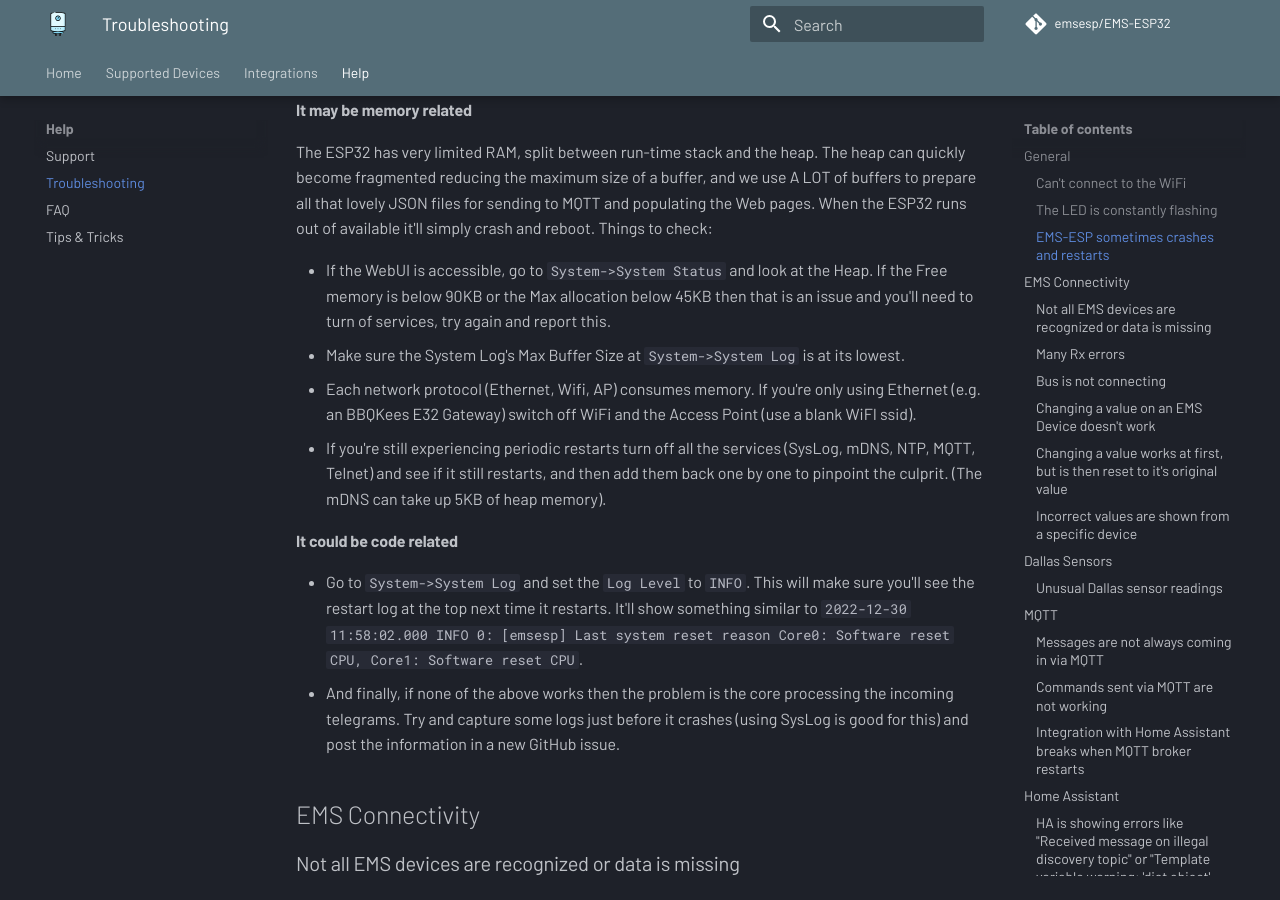
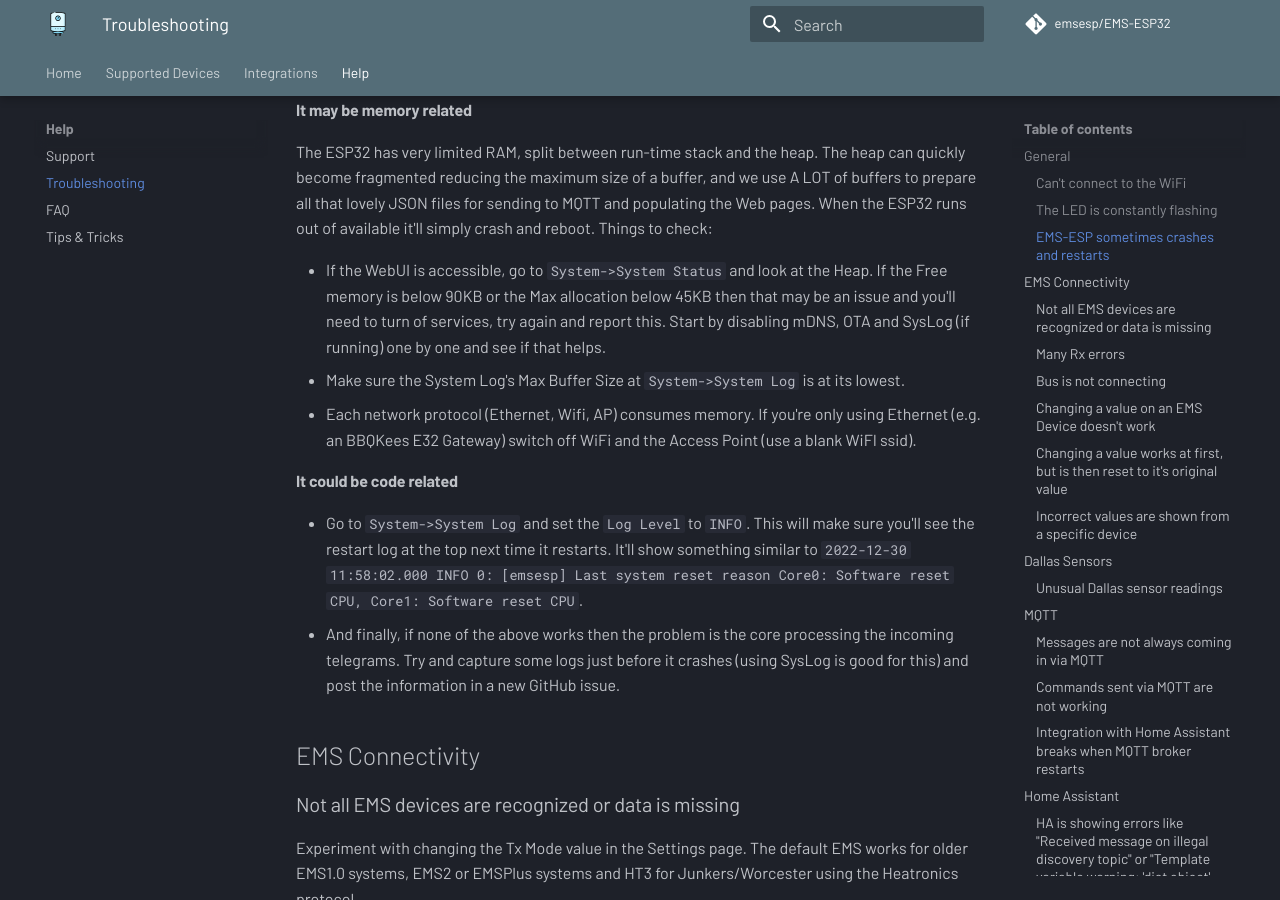
Before and after one commit to emsesp/docs, an MkDocs documentation site: the page built from docs/Troubleshooting.md, in a window 1280 px wide and 900 px high, scrolled down 1192 px. Built offline with MkDocs 1.6.1 and Material for MkDocs 9.7.7, drawn with Linux system fonts in a browser that asks for light colours; comment, search, counter and statistics services are not loaded.

Commit message:
list services to disable to save memory

```diff
--- a/docs/Troubleshooting.md
+++ b/docs/Troubleshooting.md
@@ -32,10 +32,9 @@
 
 The ESP32 has very limited RAM, split between run-time stack and the heap. The heap can quickly become fragmented reducing the maximum size of a buffer, and we use A LOT of buffers to prepare all that lovely JSON files for sending to MQTT and populating the Web pages. When the ESP32 runs out of available it'll simply crash and reboot. Things to check:
 
-- If the WebUI is accessible, go to `System->System Status` and look at the Heap. If the Free memory is below 90KB or the Max allocation below 45KB then that is an issue and you'll need to turn of services, try again and report this.
+- If the WebUI is accessible, go to `System->System Status` and look at the Heap. If the Free memory is below 90KB or the Max allocation below 45KB then that may be an issue and you'll need to turn of services, try again and report this. Start by disabling mDNS, OTA and SysLog (if running) one by one and see if that helps.
 - Make sure the System Log's Max Buffer Size at `System->System Log` is at its lowest.
 - Each network protocol (Ethernet, Wifi, AP) consumes memory. If you're only using Ethernet (e.g. an BBQKees E32 Gateway) switch off WiFi and the Access Point (use a blank WiFI ssid).
-- If you're still experiencing periodic restarts turn off all the services (SysLog, mDNS, NTP, MQTT, Telnet) and see if it still restarts, and then add them back one by one to pinpoint the culprit. (The mDNS can take up 5KB of heap memory).
 
 #### It could be code related
 
```
